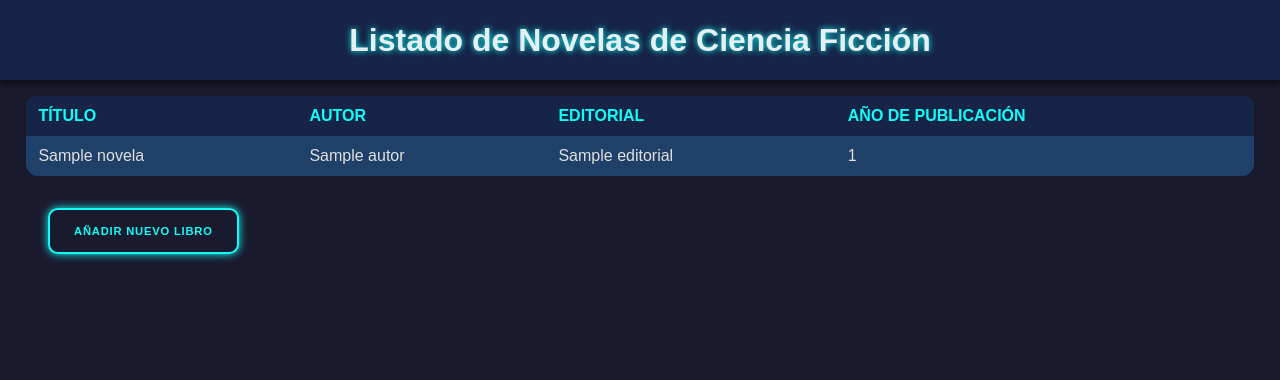
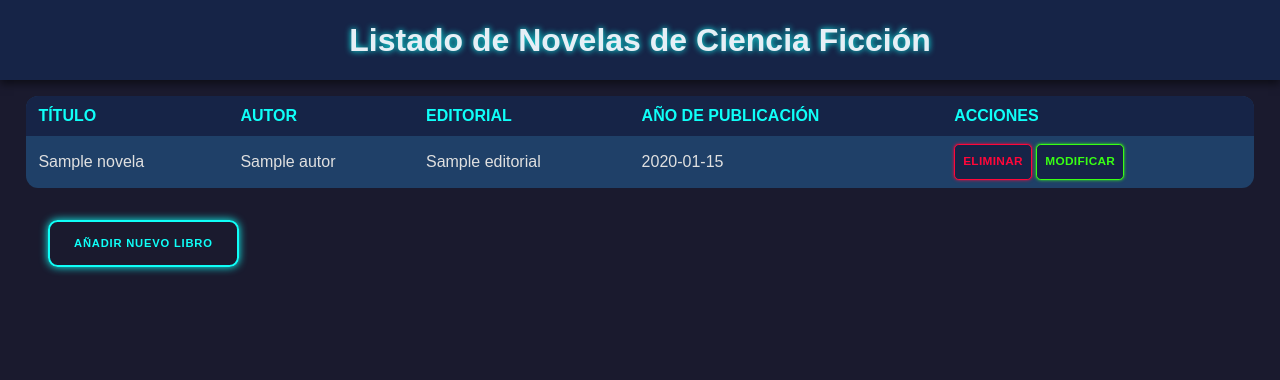
Before and after one commit to ipabe03-ops/gestionNovelas, a PHP site: page / in a window 1280 px wide. Shown: the top 380 px of the page. Run offline with PHP 8.4, Linux system fonts and the light colour scheme; tables that the repository leaves empty hold one stand-in row (values such as "Sample post").

Commit message:
Añadido formulario de modificar y el boton de eliminar

```diff
--- a/src/sql/bbdd.sql
+++ b/src/sql/bbdd.sql
@@ -18,9 +18,9 @@ CREATE TABLE Editorial (
 CREATE TABLE Novela (
     id_novela INT AUTO_INCREMENT PRIMARY KEY,
     titulo VARCHAR(150) NOT NULL,
-    fechaPublicacion INT,
-    id_autor INT,
-    id_editorial INT,
+    fechaPublicacion DATE NOT NULL,
+    id_autor INT NOT NULL,
+    id_editorial INT NOT NULL,
     FOREIGN KEY (id_autor) REFERENCES Autor(id_autor),
     FOREIGN KEY (id_editorial) REFERENCES Editorial(id_editorial)
 );
--- a/src/www/css/styles.css
+++ b/src/www/css/styles.css
@@ -22,6 +22,10 @@
     --inputTx-hover:#000000; /* Color del texto al pasar el cursor   */
     --neon-color: #0ffff8;   /* Color principal tipo neón */
     --neon-colorh1: #e6eff6; /* Color del h1 */
+    --neon-rojo: #ff073a; /* Rojo neón */
+    --neon-verde: #39ff14; /* Verde neón */
+
+
 }
 
 /* Tipografía */
@@ -143,6 +147,64 @@ th {
 
 }
 
+/* Botón de eliminar novelas */
+.btn-Eliminar {
+    display: inline-block !important;       /* Forzar comportamiento de botón */
+    text-align: center;
+    background-color: var(--header-bg);
+    color: var(--neon-rojo);
+    border: 0.1rem solid var(--neon-rojo);
+    border-radius: 0.3rem;
+    padding: 0.7rem 0.5rem !important;    /* Padding pequeño forzado */
+    font-size: 0.74rem !important;          /* Fuente pequeña forzada */
+    font-weight: bold;
+    text-transform: uppercase;
+    letter-spacing: 0.02rem;
+    text-decoration: none;
+    box-shadow: 0 0 0.2rem var(--neon-rojo);
+    transition: all 0.2s;
+    cursor: pointer;
+    line-height: 1;                                 /* Para que margin funcione en enlaces */
+}
+
+/* Hover efecto del botón eliminar */
+.btn-Eliminar:hover {
+    background-color: var(--neon-rojo);          /* Fondo se ilumina */
+    color: var(--inputTx-hover);                  /* Texto oscuro */
+    box-shadow: 0 0 1rem var(--neon-rojo);      /* Mayor brillo */
+    transform: scale(1.05);                       /* Pequeño zoom */
+}
+
+/* Botón de modificar novelas */
+.btn-Modificar {
+    display: inline-block !important;
+    text-align: center;
+    background-color: var(--header-bg);
+    color: var(--neon-verde);
+    border: 0.1rem solid var(--neon-verde);
+    border-radius: 0.3rem;
+    padding: 0.7rem 0.5rem !important;
+    font-size: 0.74rem !important;
+    font-weight: bold;
+    text-transform: uppercase;
+    letter-spacing: 0.02rem;
+    text-decoration: none;
+    margin-right: 0.5rem;
+    box-shadow: 0 0 0.2rem var(--neon-verde);
+    transition: all 0.2s;
+    cursor: pointer;
+    line-height: 1;
+}
+
+.btn-Modificar:hover {
+    background-color: var(--neon-verde);
+    color: var(--inputTx-hover);
+    box-shadow: 0 0 1rem var(--neon-verde);
+    transform: scale(1.05);
+}
+
+
+
 /* Media Queries para diseño responsive */
 @media (max-width: 768px) {
     header h1 {
@@ -155,6 +217,20 @@ th {
         padding: 0.8vh 0.5vw;     /* Ajuste de padding */
         font-size: 0.9rem;        /* Ajuste tamaño de texto */
     }
+
+       .btn-Modificar {
+        width: 100%;
+        text-align: center;
+        font-size: 0.9rem;
+        padding: 0.7rem;
+        margin-right: 0;
+    }
+
+    .btn-Eliminar {
+        width: 100%;
+        text-align: center;
+        margin-bottom: 0.5rem;
+    }
 }
 
 @media (max-width: 480px) {
@@ -165,11 +241,8 @@ th {
         padding: 0.5vh 0.5vw;     /* Menos padding en pantallas pequeñas */
         font-size: 0.8rem;        /* Fuente más pequeña */
     }
-}
 
-/* Versión responsive (móviles) */
-@media (max-width: 480px) {
-    .btn-AddLibro {
+     .btn-AddLibro {
         width: 100%;              /* Que ocupe todo el ancho en móviles */
         text-align: center;
         font-size: 0.9rem;
--- a/src/www/index.php
+++ b/src/www/index.php
@@ -5,6 +5,7 @@ require_once 'configuracion.php';
 // Consulta SQL para obtener novelas con autores y editoriales.
 $sql = "
     SELECT
+        n.id_novela,
         n.titulo AS 'Título',
         a.nombre AS 'Autor',
         e.nombre AS 'Editorial',
@@ -16,6 +17,13 @@ $sql = "
 
 // Ejecutamos la consulta.
 $resultado = $conexion->query($sql);
+
+// Iniciamos la sesión en esta página tambien para mostrar el mensaje de eliminación.
+session_start();
+if (isset($_SESSION['mensaje'])) { //Comprobamos si existe el mensaje.
+    echo "<p style='color:red; text-align:center;'>" . $_SESSION['mensaje'] . "</p>";
+    unset($_SESSION['mensaje']); // Lo mostramos en pantalla y lo eliminamos para que no aparezca otra vez.
+}
 ?>
 
 <!DOCTYPE html>
@@ -44,6 +52,7 @@ $resultado = $conexion->query($sql);
                     <th>Autor</th>
                     <th>Editorial</th>
                     <th>Año de publicación</th>
+                    <th>Acciones</th>
                 </tr>
             </thead>
             <tbody>";
@@ -55,6 +64,14 @@ $resultado = $conexion->query($sql);
         echo "<td>" . $fila['Autor'] . "</td>";
         echo "<td>" . $fila['Editorial'] . "</td>";
         echo "<td>" . $fila['Año de publicación'] . "</td>";
+
+        // Columna de acciones.
+         echo '<td>
+            <a href="libro_eliminar.php?id=' . $fila['id_novela'] . '" class="btn-Eliminar">Eliminar</a>
+            <a href="libro_modificar.php?id=' . $fila['id_novela'] . '" class="btn-Modificar">Modificar</a>
+          </td>';
+
+
         echo "</tr>";
     }
 
```
Also changed, not shown: src/sql/datos_iniciales.sql (+5 -5 lines), src/www/libro_eliminar.php (added, +21 -0 lines), src/www/libro_modificar.php (added, +106 -0 lines), src/www/libro_modificar_procesar.php (added, +78 -0 lines).
